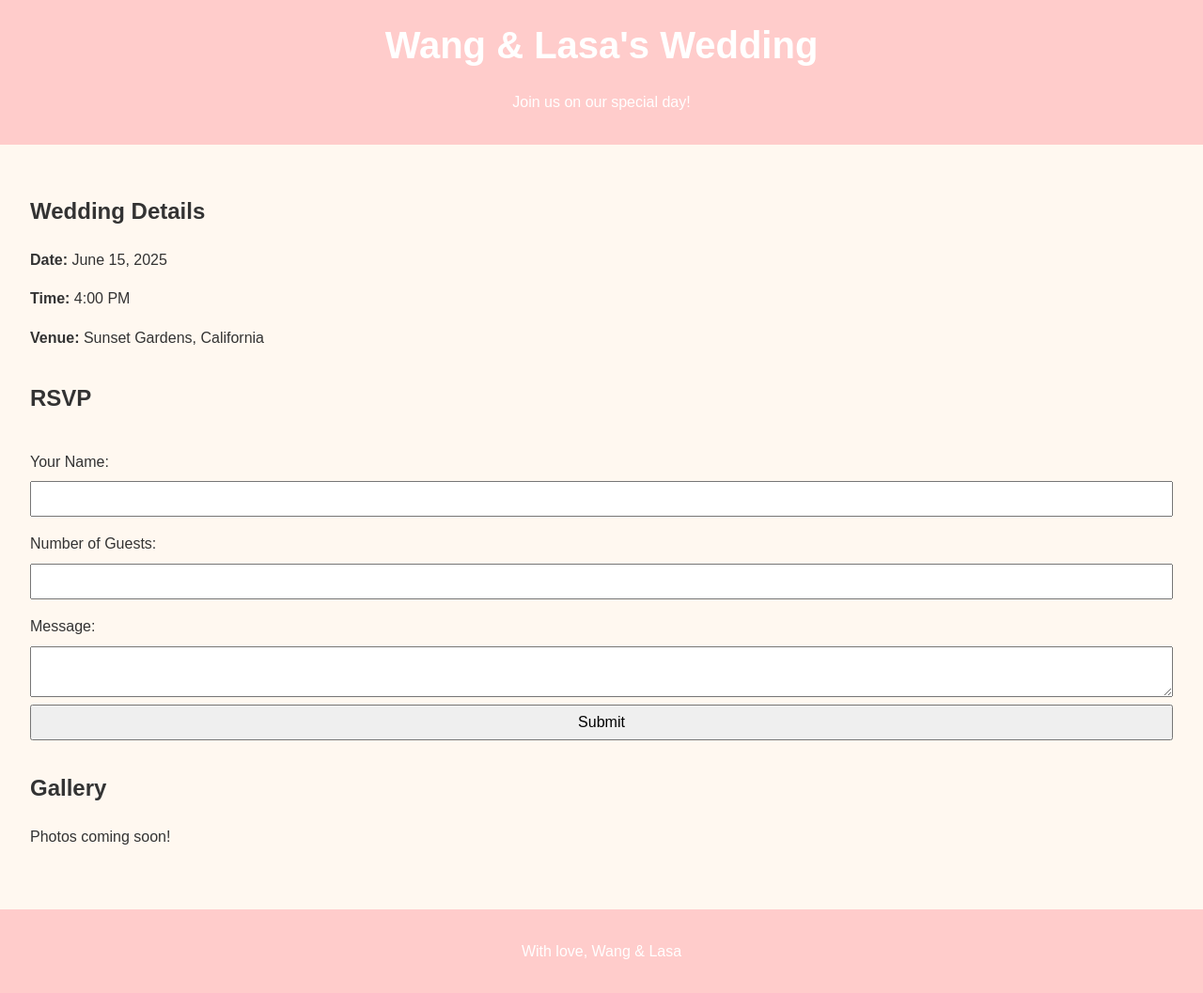
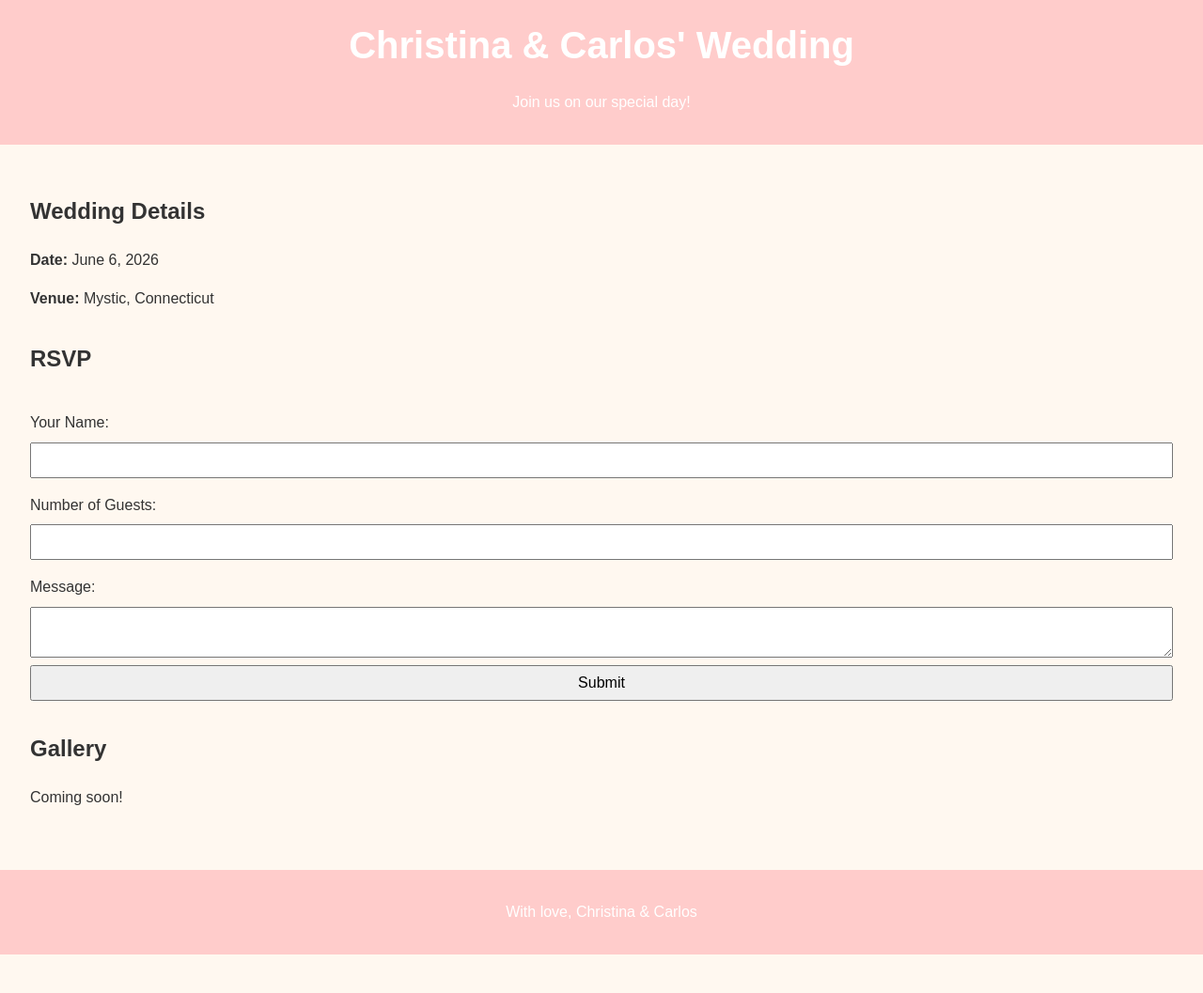
Before and after one commit to cmlasa/wanglasa, a plain HTML site: page index.html in a window 1280 px wide. Shown: the whole page at 94% size. After the commit the page ends 1016 px from the top, so only its background shows below. Drawn offline with Linux system fonts and the light colour scheme.

Commit message:
updates to page content

```diff
--- a/index.html
+++ b/index.html
@@ -8,15 +8,14 @@
 </head>
 <body>
     <header>
-        <h1>Wang & Lasa's Wedding</h1>
+        <h1>Christina & Carlos' Wedding</h1>
         <p>Join us on our special day!</p>
     </header>
     <main>
         <section id="details">
             <h2>Wedding Details</h2>
-            <p><strong>Date:</strong> June 15, 2025</p>
-            <p><strong>Time:</strong> 4:00 PM</p>
-            <p><strong>Venue:</strong> Sunset Gardens, California</p>
+            <p><strong>Date:</strong> June 6, 2026</p>
+            <p><strong>Venue:</strong> Mystic, Connecticut</p>
         </section>
         <section id="rsvp">
             <h2>RSVP</h2>
@@ -32,11 +31,11 @@
         </section>
         <section id="gallery">
             <h2>Gallery</h2>
-            <p>Photos coming soon!</p>
+            <p>Coming soon!</p>
         </section>
     </main>
     <footer>
-        <p>With love, Wang & Lasa</p>
+        <p>With love, Christina & Carlos</p>
     </footer>
 </body>
 </html>
```
